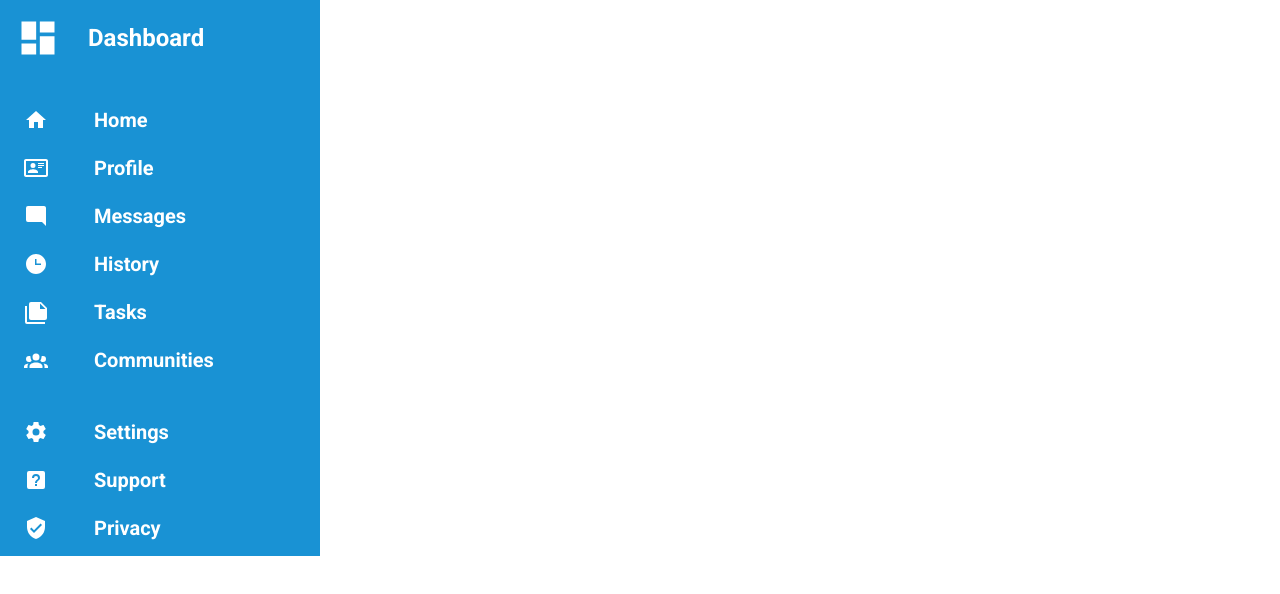
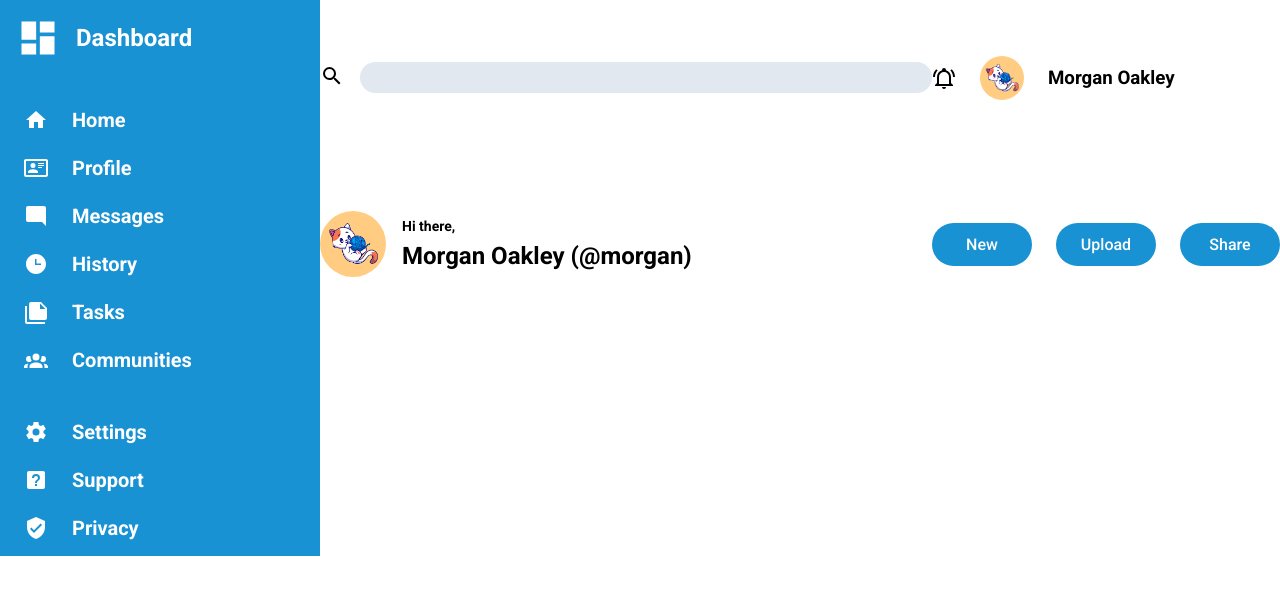
Before and after one commit to kevnhech/admin-dashboard, a plain HTML site: page index.html in a window 1280 px wide. Drawn offline with Linux system fonts and the light colour scheme.

Commit message:
Add more content to header

```diff
--- a/index.html
+++ b/index.html
@@ -64,7 +64,27 @@
     </div>
     <!-- Header -->
     <div class="header">
-
+      <div class="search">
+        <label for="search-input"><img src="icons/magnify.svg"></label>
+        <input type="search" id="search-input">
+      </div>
+      <div class="profile">
+        <img src="icons/bell-ring-outline.svg">
+        <img src="images/cat.jpg">
+        <h3>Morgan Oakley</h3>
+      </div>
+      <div class="user-info">
+        <img src="images/cat.jpg">
+        <div class="greeting">
+          <p>Hi there,</p>
+          <h2>Morgan Oakley (@morgan)</h2>
+        </div>
+      </div>
+      <div class="buttons">
+        <button class="primary-btn">New</button>
+        <button class="primary-btn">Upload</button>
+        <button class="primary-btn">Share</button>
+      </div>
     </div>
     <!-- Main content -->
     <div class="content">
@@ -73,3 +93,5 @@
   </div>
 </body>
 </html>
+
+<!-- Similar to the search bar, define a gap between icons and text. -->
--- a/styles.css
+++ b/styles.css
@@ -11,7 +11,10 @@ body {
   margin: 0;
 }
 
-h2 {
+h1,
+h2,
+h3,
+p {
   margin: 0;
 }
 
@@ -44,8 +47,9 @@ h2 {
 
 .sidebar .title {
   display: grid;
-  grid-template-columns: 1fr 3fr;
+  grid-template-columns: 44px 1fr;
   align-items: center;
+  gap: 16px;
 }
 
 .lists img {
@@ -70,11 +74,92 @@ h2 {
 .lists .support,
 .lists .privacy {
   display: grid;
-  grid-template-columns: 1fr 3fr;
+  grid-template-columns: 24px 1fr;
+  gap: 24px;
 }
 
 .header {
   grid-column: 2 / 3;
+  display: grid;
+  grid-template-columns: 3fr 1fr;
+  /* column-gap: 128px; */
+}
+
+.header .search {
+  display: grid;
+  grid-template-columns: 24px 1fr;
+  align-items: center;
+  gap: 16px;
+}
+
+#search-input {
+  background-color: #e2e8f0;
+  border-radius: 16px;
+  border-style: none;
+  padding: 8px 16px;
+}
+
+.search img {
+  width: 24px;
+  height: 24px;
+}
+
+.profile {
+  display: grid;
+  grid-template-columns: 24px 44px 127px;
+  gap: 24px;
+  align-items: center;
+}
+
+.profile img {
+  width: 24px;
+  height: 24px;
+}
+
+.profile img:nth-child(2) {
+  width: 44px;
+  height: 44px;
+  border-radius: 100%;
+}
+
+.user-info {
+  display: grid;
+  grid-template-columns: 66px 1fr;
+  align-items: center;
+  gap: 16px;
+}
+
+.user-info img {
+  width: 66px;
+  height: 66px;
+  border-radius: 100%;
+}
+
+.greeting {
+  display: grid;
+  gap: 8px;
+}
+
+.greeting p {
+  font-size: 14px;
+  font-weight: 700;
+}
+
+.buttons {
+  display: grid;
+  grid-template-columns: repeat(3, 100px);
+  align-items: center;
+  gap: 24px;
+}
+
+.primary-btn {
+  background-color: var(--primary-color);
+  color: #fff;
+  border-style: none;
+  border-radius: 24px;
+  padding: 12px 8px;
+  font-weight: 500;
+  font-size: 16px;
 }
 
 .content {
```
Also changed, not shown: icons/bell-ring-outline.svg (added), icons/magnify.svg (added), images/cat.jpg (added).
